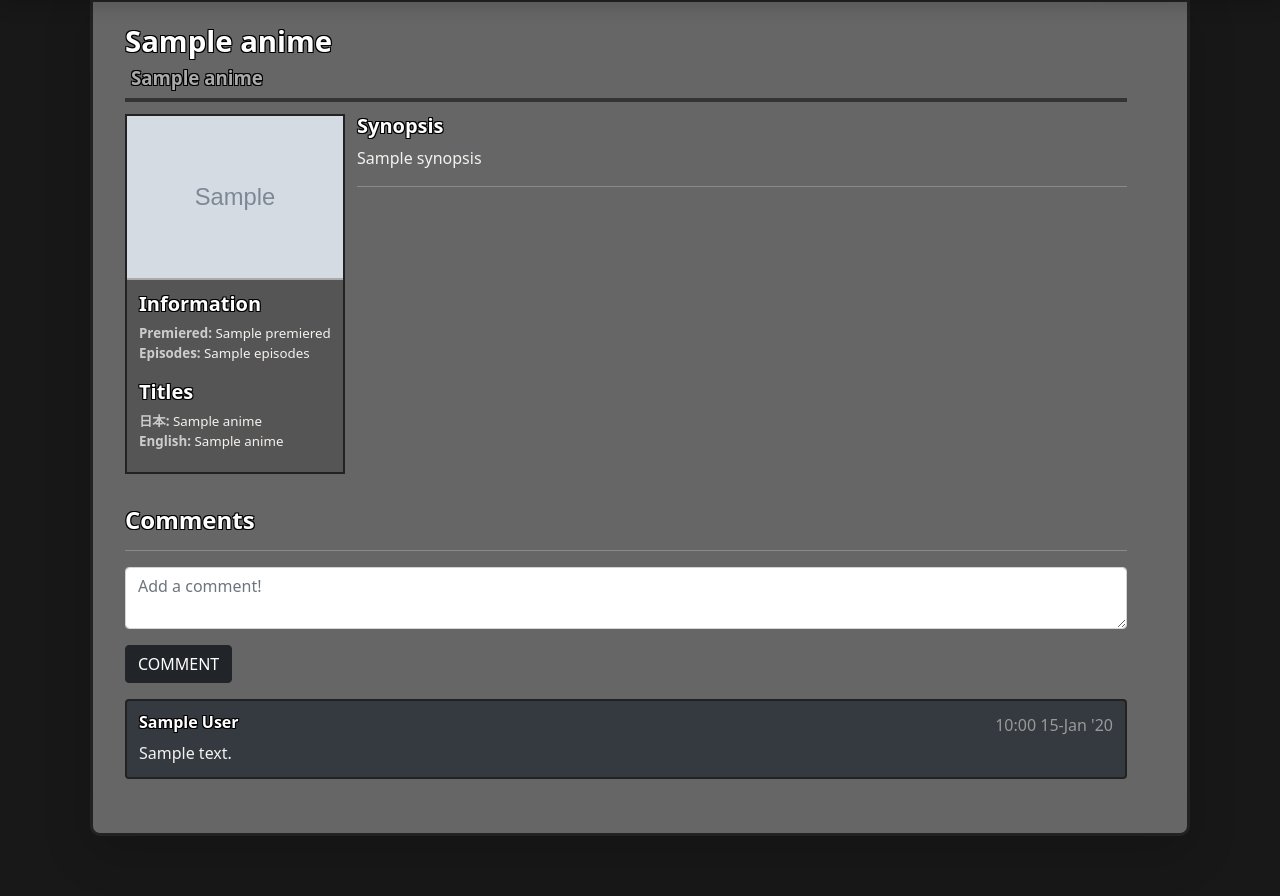
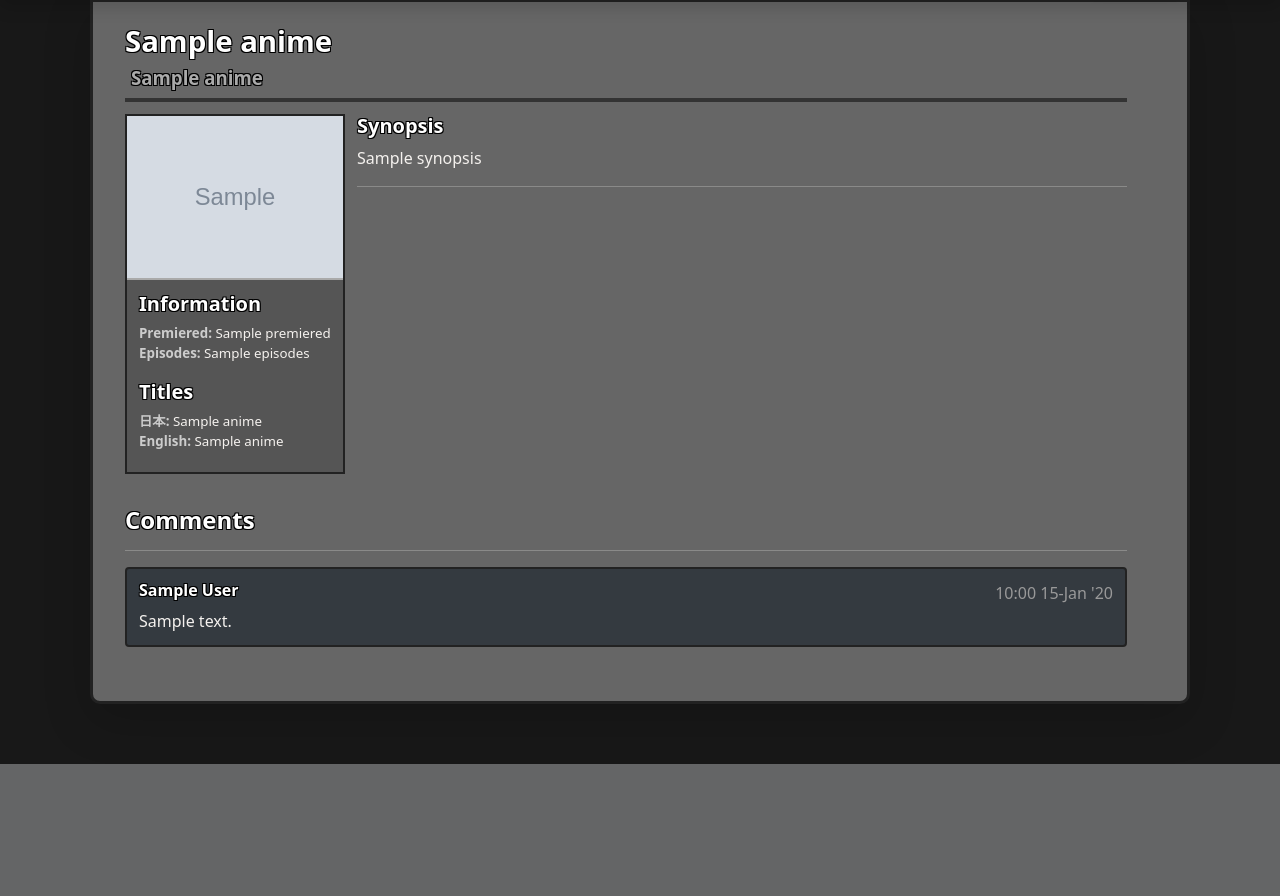
Before and after one commit to DFayro/AnimeRar, a Flask app: template animerar/views/anime/templates/anime_page.html in a window 1280 px wide. Shown: the part 177-1073 px from the top of the page. After the commit the page ends 941 px from the top, so only its background shows below. Run offline with Flask 2, Linux system fonts and the light colour scheme; the template is opened without the code that fills it: values that come from a table or form of the project are taken from there, most other values are stand-ins (such as "Sample title", 1, 10 or a date in 2020); grey boxes marked "Sample" are stand-in pictures; some libraries are stand-ins or nearby versions; some web fonts are replaced.

Commit message:
[fix]: Comment box hidden when logged out

```diff
--- a/animerar/views/anime/templates/anime_page.html
+++ b/animerar/views/anime/templates/anime_page.html
@@ -74,12 +74,14 @@
 	<div id="comments">
 		<h4>Comments</h4>
 		<hr>
-		<form action="" method="post">
-			{{ comment_form.csrf_token }}
+		{% if current_user.is_authenticated %}
+			<form action="" method="post">
+				{{ comment_form.csrf_token }}
 
-			{{ comment_form.text() }}
-			<button type="submit" class="btn btn-dark mb-3 mt-3">COMMENT</button>
-		</form>
+				{{ comment_form.text() }}
+				<button type="submit" class="btn btn-dark mb-3 mt-3">COMMENT</button>
+			</form>
+		{% endif %}
 
 		{% if anime.comments %}
 			<div id="comment-box">
```
